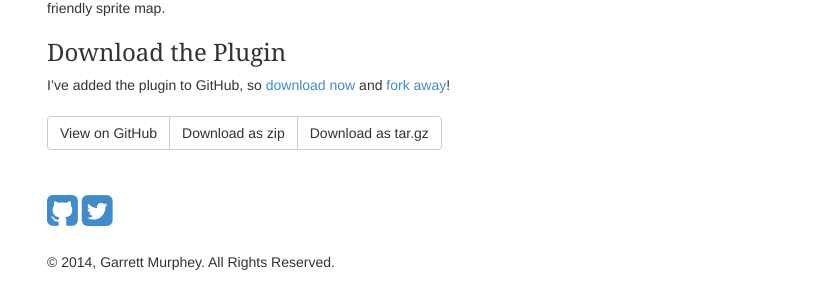
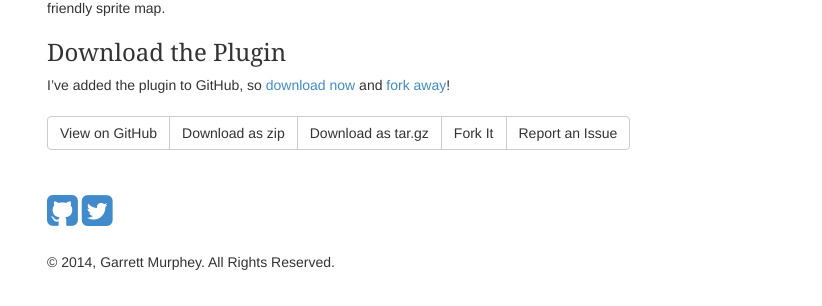
Before and after one commit to gmurphey/gmurphey.github.io, a Jekyll site: the page built from _posts/2011-07-07-photoshop-plugin-simple-sprites.markdown, in a window 1280 px wide. Shown: the part 311-617 px from the top of the page, without its empty margins (23-845 px from the left). Built offline with Jekyll 4.4.1, drawn with Linux system fonts in a browser that asks for light colours.

Commit message:
Adding more github issues.

```diff
--- a/_layouts/post.html
+++ b/_layouts/post.html
@@ -12,6 +12,8 @@ layout: default
     <a class="btn btn-default" href="http://github.com/{{site.social.github}}/{{page.github}}">View on GitHub</a>
     <a class="btn btn-default" href="http://github.com/{{site.social.github}}/{{page.github}}/zipball/master">Download as zip</a>
     <a class="btn btn-default" href="http://github.com/{{site.social.github}}/{{page.github}}/tarball/master">Download as tar.gz</a>
+    <a class="btn btn-default" href="http://github.com/{{site.social.github}}/{{page.github}}/fork">Fork It</a>
+    <a class="btn btn-default" href="http://github.com/{{site.social.github}}/{{page.github}}/issues">Report an Issue</a>
   </div>
   {% endif %}
 </div>
```
